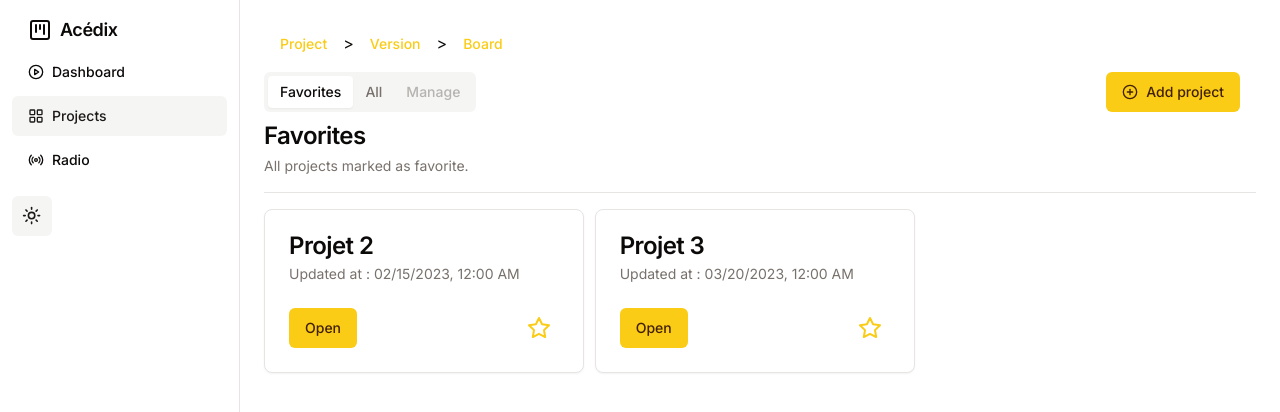
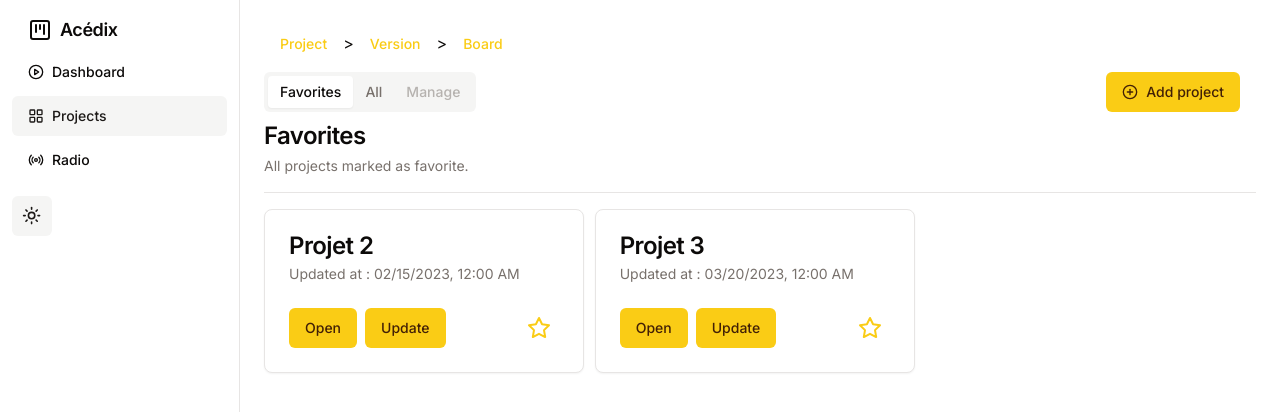
Before and after one commit to lorenzo-237/acedix-app, a Next.js app: page /projects in a window 1280 px wide. Shown: the top 412 px of the page. Built offline with nearby package versions, Linux system fonts and the light colour scheme.

Commit message:
add sheet to update project

```diff
--- a/src/components/projects/project-card.tsx
+++ b/src/components/projects/project-card.tsx
@@ -1,17 +1,20 @@
 import * as React from 'react';
 
 import { Button } from '@/components/ui/button';
-import { Card, CardContent, CardDescription, CardFooter, CardHeader, CardTitle } from '@/components/ui/card';
+import { Card, CardDescription, CardFooter, CardHeader, CardTitle } from '@/components/ui/card';
+import { Sheet, SheetContent, SheetDescription, SheetHeader, SheetTitle, SheetTrigger } from '@/components/ui/sheet';
 import { Project } from '@/models';
 import { Star, StarOff } from 'lucide-react';
 import { Tooltip, TooltipContent, TooltipTrigger } from '../ui/tooltip';
 import { useToast } from '../ui/use-toast';
 import Link from 'next/link';
 import { formatDateTimeToString } from '@/lib/dates';
+import { UpdateProjectDto } from '@/types/projects';
 
 type ProjectCardProps = {
   project: Project;
   toggleFavorite: (projectId: number) => void;
+  updateProject: (projectId: number, payload: UpdateProjectDto) => void;
 };
 
 // TODO : update logic here (sheet)
@@ -29,15 +32,30 @@ export function ProjectCard({ project, toggleFavorite }: ProjectCardProps) {
   };
 
   return (
+    <Sheet>
       <Card className='w-[320px]'>
         <CardHeader>
           <CardTitle>{project.name}</CardTitle>
           <CardDescription>Updated at : {formatDateTimeToString(project.updatedAt)}</CardDescription>
         </CardHeader>
         <CardFooter className='flex items-center justify-between'>
+          <div className='space-x-2'>
             <Button asChild>
               <Link href={`/projects/${project.id}`}>Open</Link>
             </Button>
+
+            <SheetTrigger>
+              <Button>Update</Button>
+            </SheetTrigger>
+            <SheetContent>
+              <SheetHeader>
+                <SheetTitle>Edit project</SheetTitle>
+                <SheetDescription>
+                  Make changes to <b>{project.name}</b> here. Click save when {"you're"} done.
+                </SheetDescription>
+              </SheetHeader>
+            </SheetContent>
+          </div>
           <Button variant='ghost' size='icon' onClick={setFavorite}>
             <Tooltip>
               <TooltipTrigger>
@@ -48,5 +66,6 @@ export function ProjectCard({ project, toggleFavorite }: ProjectCardProps) {
           </Button>
         </CardFooter>
       </Card>
+    </Sheet>
   );
 }
```
Lines whose indentation alone changed are shown as unchanged.
